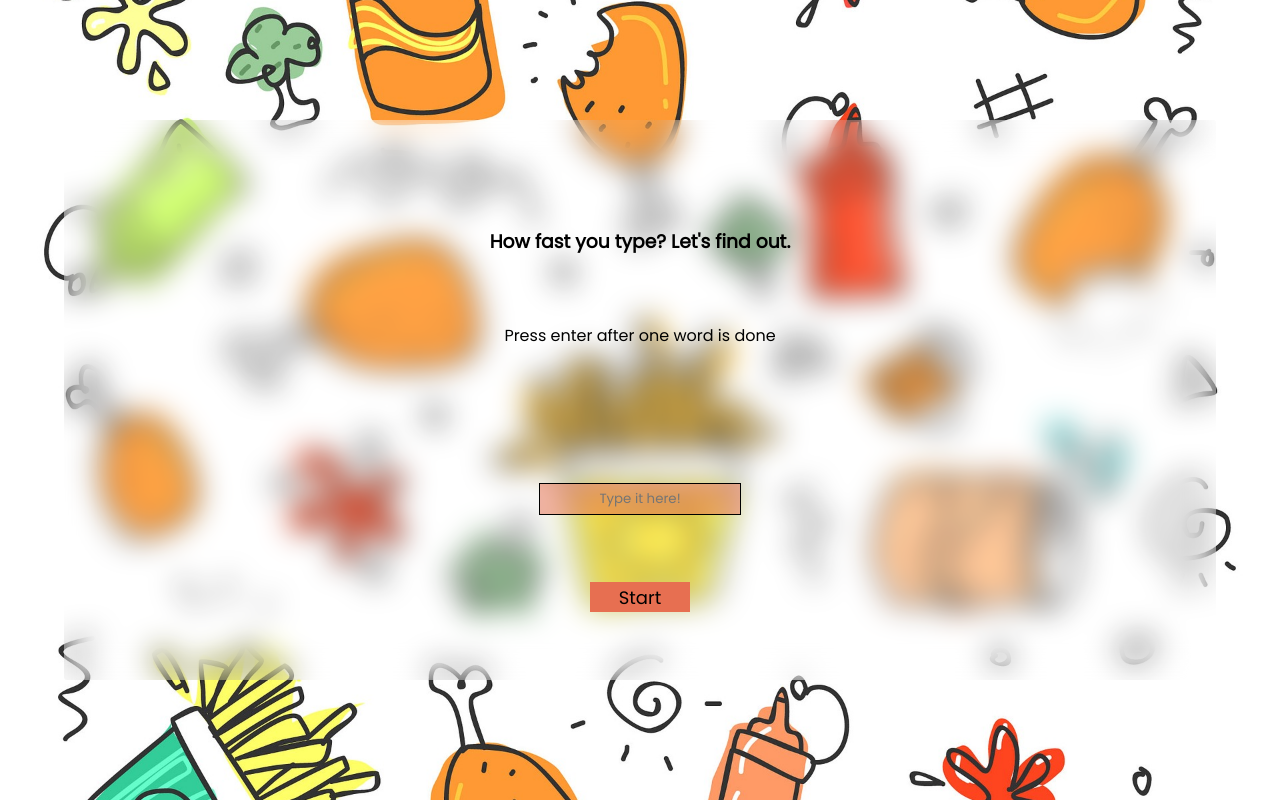
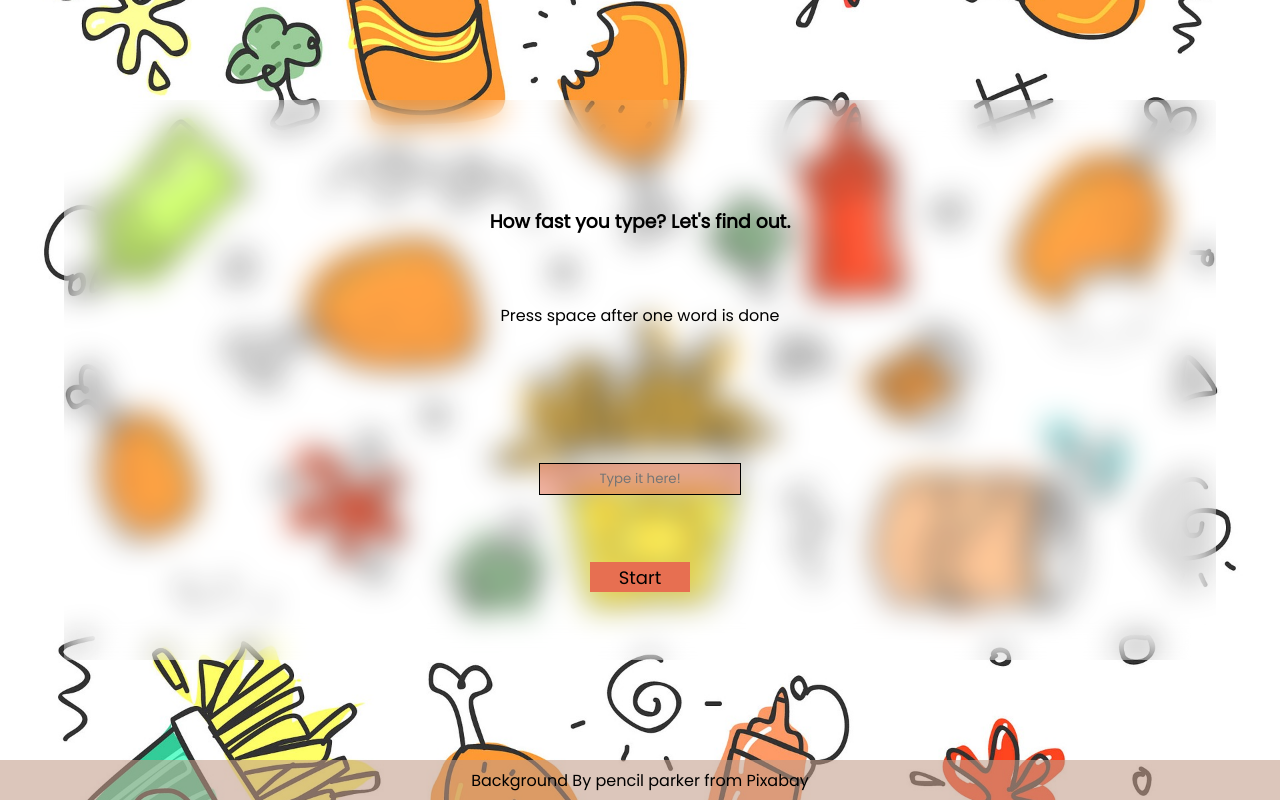
Before and after one commit to tulusibrahim/typingSpeed, a plain HTML site: page index.html in a window 1280 px wide. Drawn offline with Linux system fonts and the light colour scheme; some icons are missing.

Commit message:
fix bugs

```diff
--- a/index.html
+++ b/index.html
@@ -15,12 +15,17 @@
             <span id="timer" style="color: black; font-size: larger;"></span>
             <div id="isi">
                 <h3 style="text-align: center;">How fast you type? Let's find out.</h3>
-                <span id=" kett" style="text-align: center;">Press enter after one word is done</span>
+                <span id=" kett" style="text-align: center;">Press space after one word is done</span>
                 <span id="type" class="fas"></span>
                 <input type="text" id="inputtype" placeholder="Type it here!">
                 <button id="typing">Start</button>
             </div>
         </div>
+    </div>
+    <div id="credit">Background By&nbsp;<a style="text-decoration: none; color: black;"
+            href="https://pixabay.com/id/users/pencilparker-7519217/?utm_source=link-attribution&amp;utm_medium=referral&amp;utm_campaign=image&amp;utm_content=3047767">pencil
+            parker</a>&nbsp;from&nbsp;<a style="text-decoration: none; color: black;"
+            href="https://pixabay.com/id/?utm_source=link-attribution&amp;utm_medium=referral&amp;utm_campaign=image&amp;utm_content=3047767">Pixabay</a>
     </div>
 </body>
 <script>
@@ -78,20 +83,25 @@
         inputtype.value = ''
         inputtype.focus()
         count = 0
+        totalWords = 0
         requestWords()
     })
 
-    inputtype.addEventListener('keyup', function (res) {
-        //check the current type word to change background
+    inputtype.addEventListener('keyup', function (e) {
+        //     //check the current type word to change background
         if (inputtype.value == generatedwords[count]) {
             inputtype.style.backgroundColor = 'rgb(42, 157, 143, .5)'
         } else {
             inputtype.style.backgroundColor = 'rgb(231, 111, 81, .5)'
         }
+    })
 
-        //check the value if its the same or not if, enter(13) is clicked
-        if (res.keyCode == 13) {
-            if (`${inputtype.value} ` == `${generatedwords[count]} `) {
+    inputtype.addEventListener('keydown', function (res) {
+
+        //check the value if its the same or not, if space(32) is clicked
+        if (res.keyCode == 32) {
+            res.preventDefault()
+            if (inputtype.value == generatedwords[count]) {
                 inputtype.value = ''
                 count += 1
                 totalWords += 1
@@ -170,12 +180,24 @@
         backdrop-filter: blur(15px);
     }
 
-    #wrapper {
+    #credit {
         width: 100vw;
-        height: 100vh;
+        height: 5vh;
         display: flex;
         align-items: center;
         justify-content: center;
+        background-color: #c29c8993;
+    }
+
+    #wrapper {
+        width: 100vw;
+        height: 95vh;
+        display: flex;
+        align-items: center;
+        justify-content: center;
+    }
+
+    body {
         background-image: url('./cute-3047767_1920.jpg');
         background-position: center;
         background-size: cover;
```
